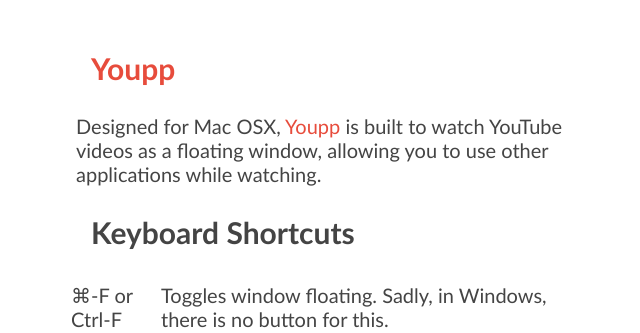
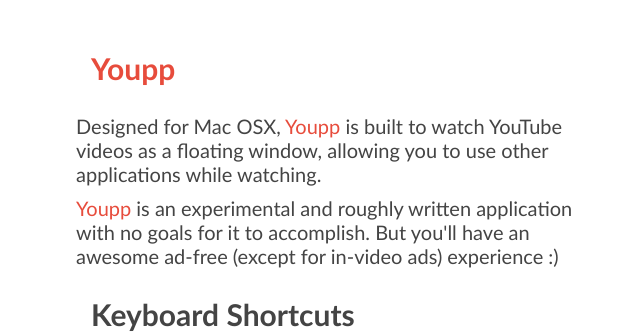
Before and after one commit to serverwentdown/Youpp, a plain HTML site: page index.html in a window 1280 px wide. Shown: the part 620-953 px from the top of the page, without its empty margins (309-949 px from the left). Drawn offline with Linux system fonts and the light colour scheme; no server answers.

Commit message:
Fixed tables.

```diff
--- a/index.html
+++ b/index.html
@@ -31,16 +31,16 @@
 		<div class="padd">
 			<h2 class="youpp">Youpp</h2>
 			<p>Designed for Mac OSX, <span class="youpp">Youpp</span> is built to watch YouTube videos as a floating window, allowing you to use other applications while watching. </p>
+			<p><span class="youpp">Youpp</span> is an experimental and roughly written application with no goals for it to accomplish. But you'll have an awesome ad-free (except for in-video ads) experience :) </p>
 			<h2>Keyboard Shortcuts</h2>
 			<p>
 				<table>
 					<tr>
-						<td>&#8984;-F or Ctrl-F</td>
+						<td>&#8984;-F<br />Ctrl-F</td>
 						<td>Toggles window floating. Sadly, in Windows, there is no button for this. </td>
 					</tr>
 				</table>
 			</p>
-			<p><span class="youpp">Youpp</span> is an experimental and roughly written application with no goals for it to accomplish. But you'll have an awesome ad-free (except for in-video ads) experience :) </p>
 			<h2>Warnings</h2>
 			<p><del><strong class="youpp">Does not work yet in Windows. </strong></del><strong class="youpp">Windows build available! Downlod it now. </strong></strong>Help fix the bugs and send a pull request! </p>
 			<h2>Technical specs</h2>
```
